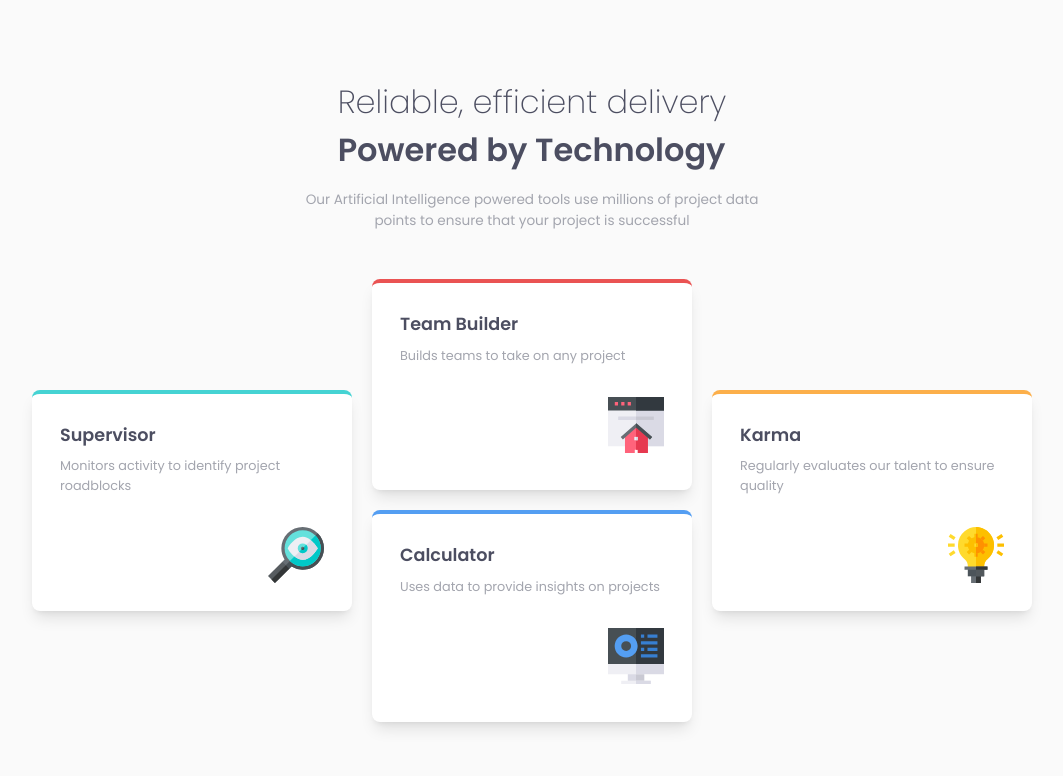
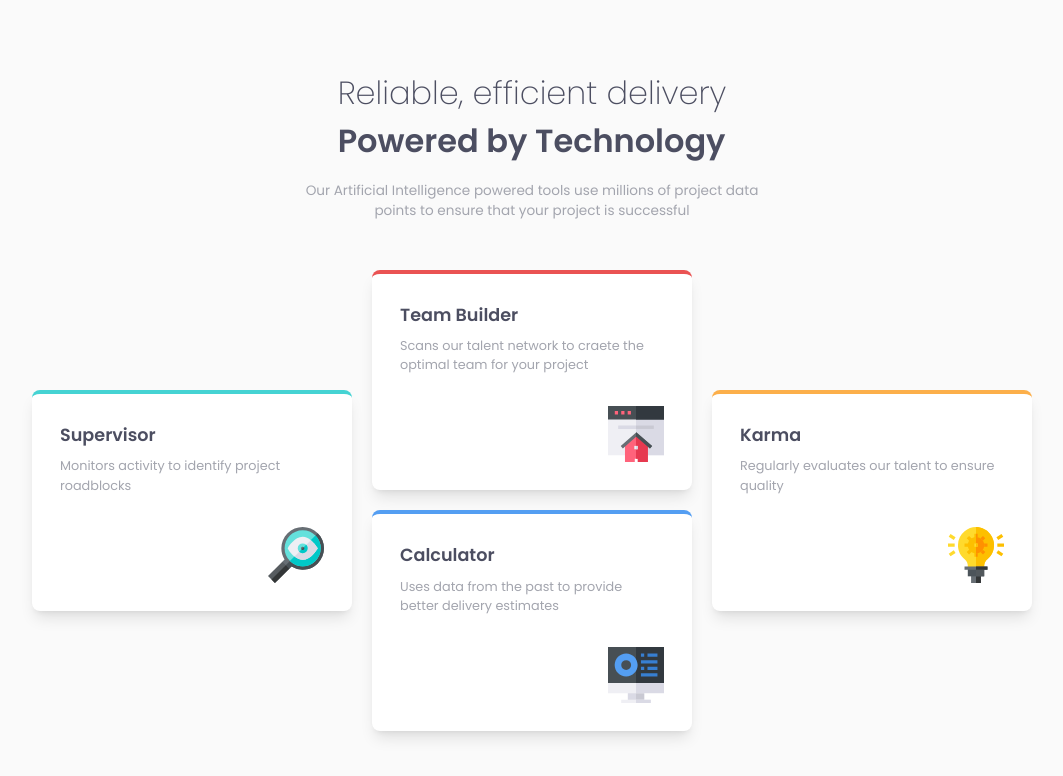
Before and after one commit to mehrnaz98/four-card-feature-section, a Vue app: page / in a window 1280 px wide. Shown: the top 776 px of the page, without its empty margins (108-1171 px from the left). Built offline with nearby package versions, Linux system fonts and the light colour scheme.

Commit message:
Update App.vue

```diff
--- a/src/App.vue
+++ b/src/App.vue
@@ -51,7 +51,8 @@ const cards = [
   {
     id: "item2",
     heading: "Team Builder",
-    description: "Builds teams to take on any project",
+    description:
+      "Scans our talent network to craete the optimal team for your project",
     imgSrc: iconTeamBuilder,
     borderColor: "border-[#EA5353]",
   },
@@ -65,7 +66,7 @@ const cards = [
   {
     id: "item4",
     heading: "Calculator",
-    description: "Uses data to provide insights on projects",
+    description: "Uses data from the past to provide better delivery estimates",
     imgSrc: iconCalculator,
     borderColor: "border-[#549EF2]",
   },
```
